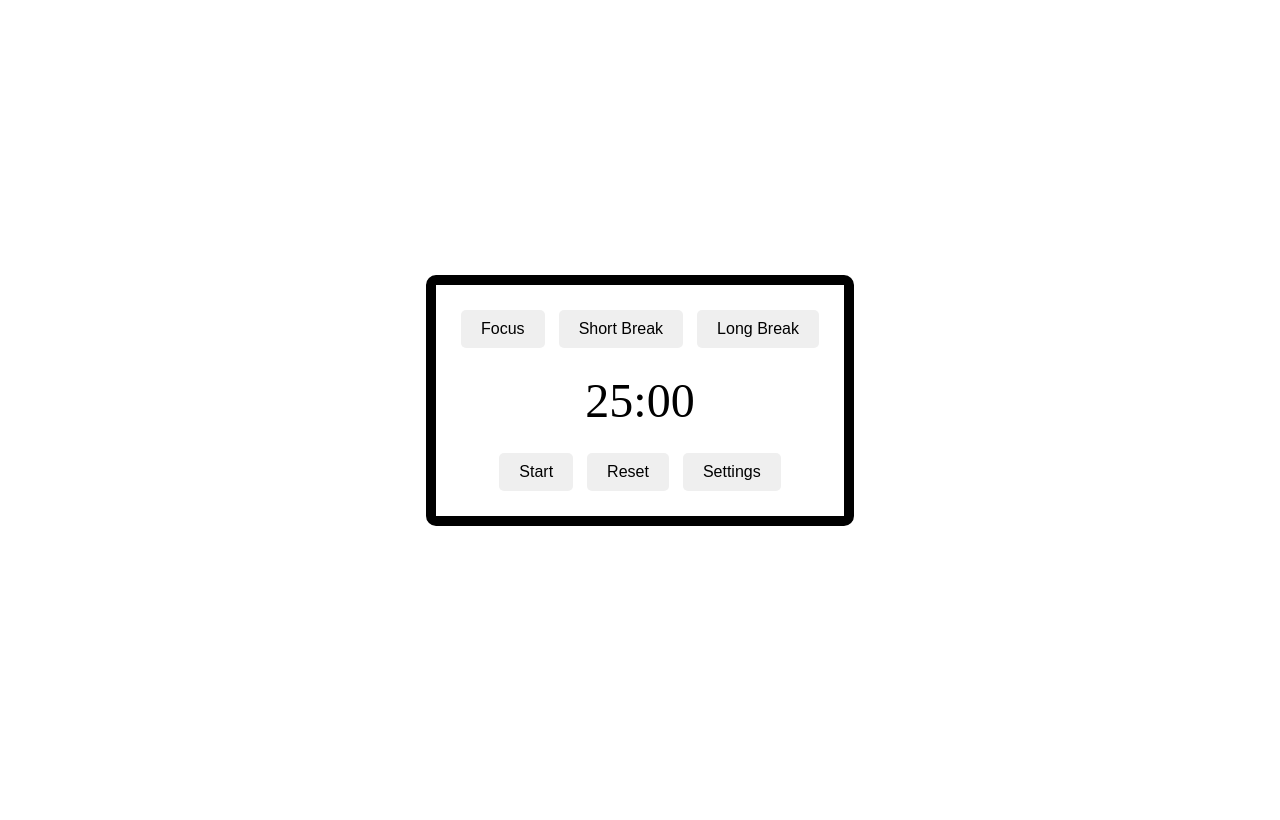
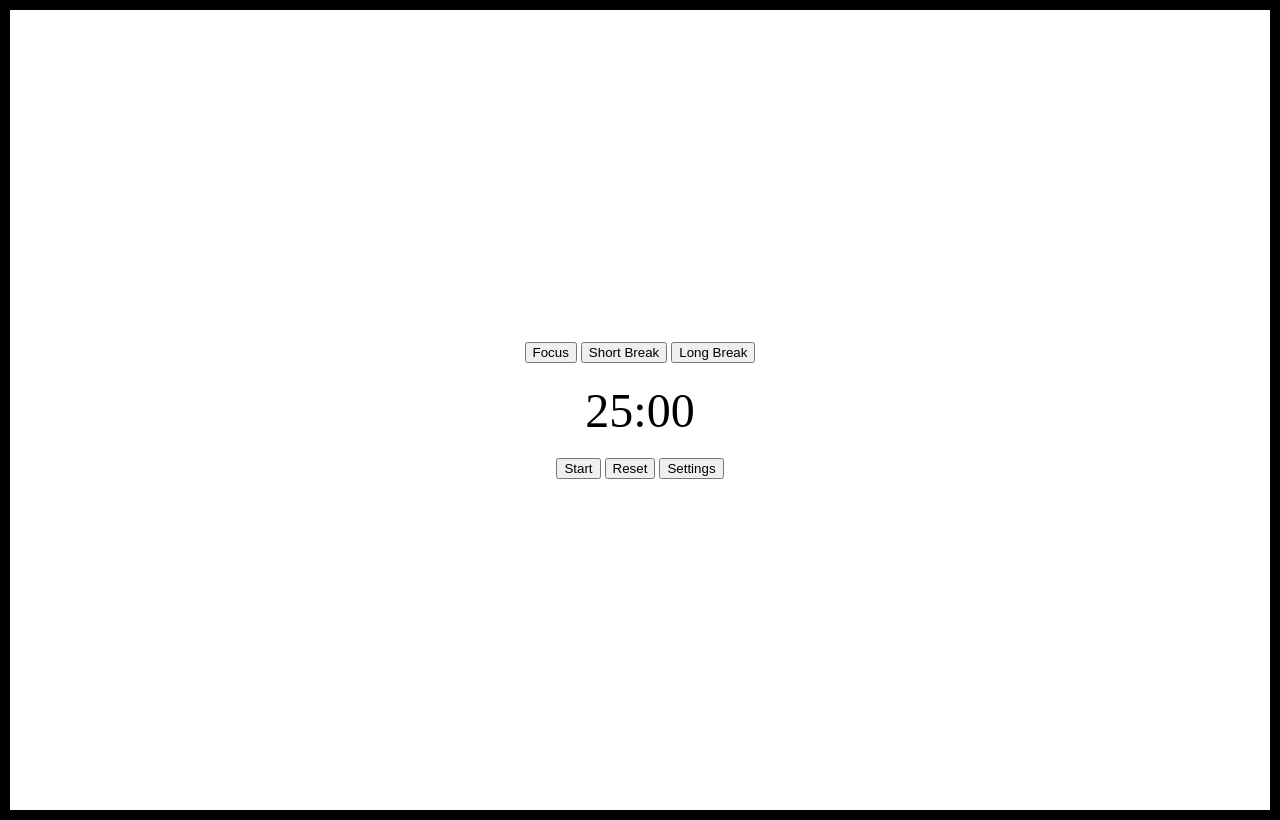
Before and after one commit to The-Digital-Cortex/pomodoro-timer-2.0, a plain HTML site: page index.html in a window 1280 px wide. Drawn offline with Linux system fonts and the light colour scheme.

Commit message:
Update style.css

```diff
--- a/style.css
+++ b/style.css
@@ -1,23 +1,17 @@
-* {
-    box-sizing: border-box; /* Ensure padding and border are included in element's total width and height */
-}
-
 body {
     display: flex;
     justify-content: center;
     align-items: center;
     height: 100vh; /* Full height */
     margin: 0; /* Remove default margin */
+    border: 10px solid black; /* Default border */
+    transition: border-color 0.3s; /* Smooth transition for border color */
     background-color: white; /* Default background color */
     color: black; /* Default font color */
-    transition: background-color 0.3s, border-color 0.3s; /* Smooth transition for background and border colors */
 }
 
 .container {
-    text-align: center; /* Center text */
-    border: 10px solid black; /* Border for the entire container */
-    padding: 20px; /* Padding inside the container */
-    border-radius: 10px; /* Rounded corners for the container */
+    text-align: center; /* Center content */
 }
 
 .button-container {
@@ -26,24 +20,10 @@ body {
 
 #timer {
     font-size: 48px; /* Adjust font size for timer */
-    margin-bottom: 20px; /* Spacing below timer */
 }
 
 .control-buttons {
     margin-top: 20px; /* Spacing above control buttons */
-}
-
-button {
-    padding: 10px 20px; /* Padding inside buttons */
-    margin: 5px; /* Spacing between buttons */
-    font-size: 16px; /* Font size for buttons */
-    border: none; /* Remove default border */
-    border-radius: 5px; /* Rounded corners for buttons */
-    cursor: pointer; /* Pointer cursor on hover */
-}
-
-button:hover {
-    background-color: #f0f0f0; /* Light grey background on hover */
 }
 
 .modal {
@@ -64,7 +44,6 @@ button:hover {
     padding: 20px; /* Padding for content */
     border: 1px solid #888; /* Border for modal */
     width: 80%; /* Width of modal */
-    border-radius: 10px; /* Rounded corners for modal */
 }
 
 .close {
```
